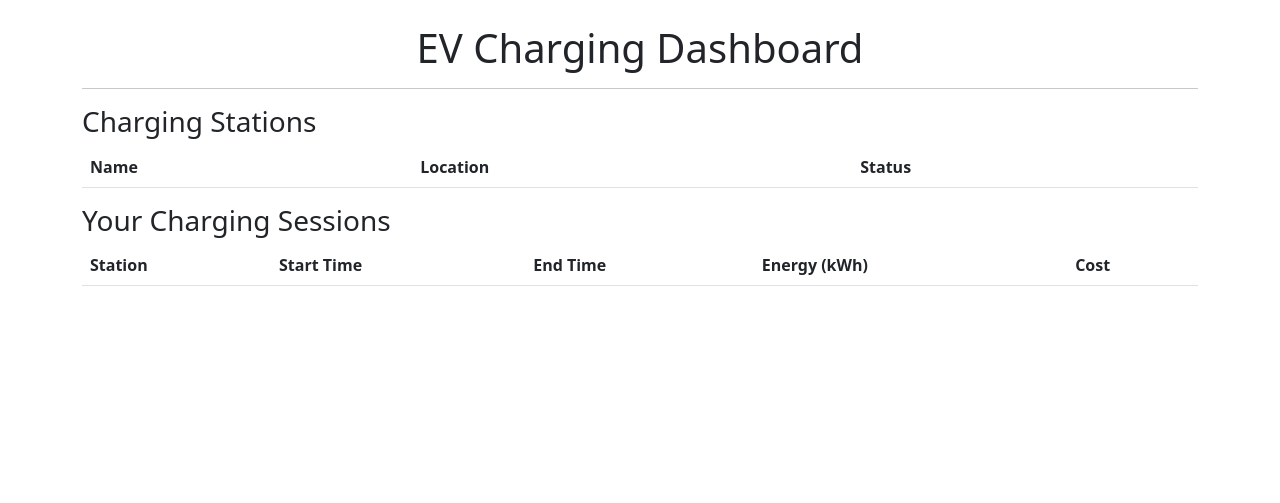
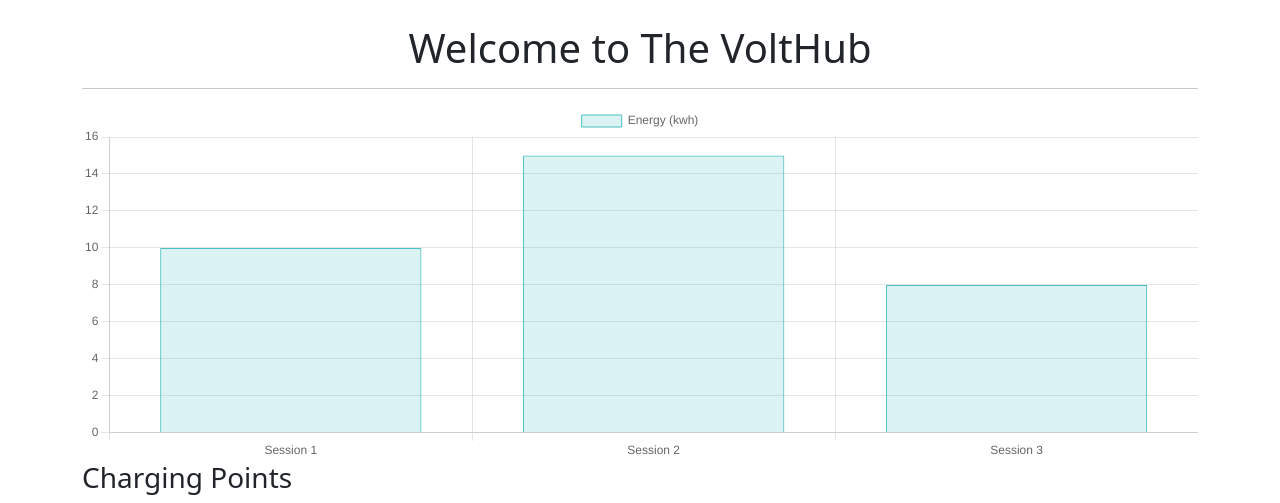
Before and after one commit to se-thato/ev_charging, a Django app: template VoltHub/templates/VoltHub/dashboard.html in a window 1280 px wide. Shown: the top 503 px of the page. Run offline with Django 5.2, Linux system fonts and the light colour scheme; the template is opened without the code that fills it, so the values that code supplies are empty.

Commit message:
styling and chart implementation

```diff
--- a/VoltHub/templates/VoltHub/dashboard.html
+++ b/VoltHub/templates/VoltHub/dashboard.html
@@ -1,16 +1,50 @@
 <!DOCTYPE html>
 <html>
 <head>
-    <title>EV Charging Dashboard</title>
+    <title>EV Charging </title>
     <link rel="stylesheet" href="https://cdn.jsdelivr.net/npm/bootstrap@5.3.0/dist/css/bootstrap.min.css">
 </head>
 <body>
     <div class="container mt-4">
-        <h1 class="text-center">EV Charging Dashboard</h1>
+        <h1 class="text-center"> Welcome to The VoltHub </h1>
         <hr>
 
+        <!-- Styling and charts -->
+
+        <canvas id="energyChart" width="235" height="75"></canvas>
+        <script src="https://cdn.jsdelivr.net/npm/chart.js"></script>
+        <script>
+            const ctx = document.getElementById('energyChart').getContext('2d');
+            const chart = new Chart(ctx, {
+                type: 'bar',
+                data: {
+                    labels: ['Session 1', 'Session 2', 'Session 3'],
+                    datasets: [{
+                        label: 'Energy (kwh)',
+                        data: [10, 15, 8],
+                        backgroundColor:
+                        'rgba(75, 192, 192, 0.2)',
+                        borderColor:
+                        'rgba(75, 192, 192, 1)',
+                        borderWidth: 1
+
+                    }]
+                },
+                Options: {
+                    scales:{
+                        y:{
+                            beginAtZero: true
+                        }
+                    }
+                }
+            })
+        </script>
+
+
+
+
         <!-- Charging Station Availability -->
-        <h3>Charging Stations</h3>
+        <h3>Charging Points</h3>
         <table class="table table-striped">
             <thead>
                 <tr>
--- a/VoltHub/views.py
+++ b/VoltHub/views.py
@@ -5,6 +5,7 @@
 from django.contrib.auth import authenticate
 
 from django.contrib.auth.decorators import login_required
+from charging_station.models import ChargingPoint, ChargingSession
 
 #Home page
 def home(request):
@@ -62,7 +63,7 @@
     sessions = ChargingSession.objects.filter(user=request.user)
     context = {
         'stations': stations,
-        'sessions': section,
+        'sessions': sessions,
     }
 
     return render(request, 'VoltHub/dashboard.html', context)
```
Also changed, not shown: db.sqlite3.
